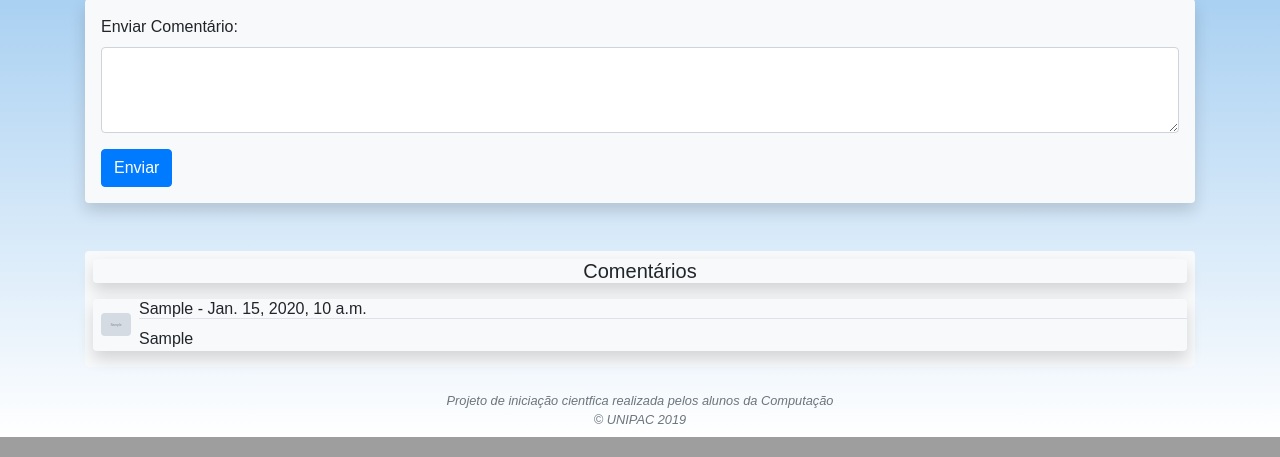
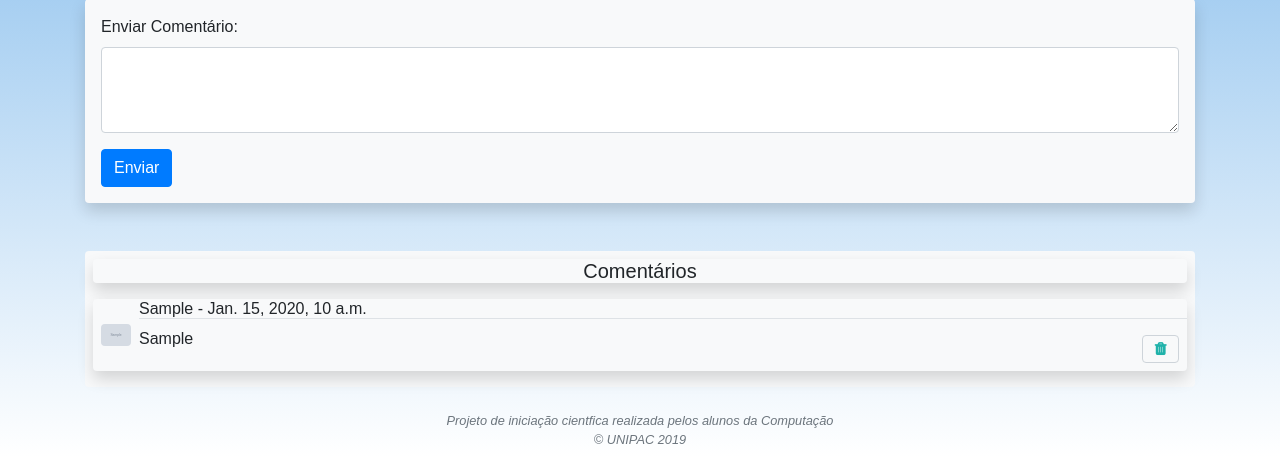
Before and after one commit to hemilioaraujo/portal_ensino, a Django app: page /aulas/aula/ in a window 1280 px wide. Shown: the part 861-1318 px from the top of the page. Run offline with Django 3.2, Linux system fonts and the light colour scheme; a user stored in the database is signed in; tables that the repository leaves empty hold one stand-in row (values such as "Sample post"); grey boxes marked "Sample" are stand-in pictures; parts of the project's set-up code (start-up, migrations or seed data) failed here and were passed over; some libraries are stand-ins or nearby versions; some web fonts are replaced.

Commit message:
adicionado link para exclusão

```diff
--- a/portal_ensino/aulas/templates/aula.html
+++ b/portal_ensino/aulas/templates/aula.html
@@ -1,7 +1,6 @@
 {% extends 'base.html' %}
 {% load bootstrap %}
 {% load static %}
-
 
 {% block title %} Aulas {% endblock %}
 
@@ -34,7 +33,6 @@
                 <label for="textComentario">Enviar Comentário:</label>
                 <textarea class="form-control" id="textComentario" rows="3" name="comentario" maxlength="500"></textarea>
             </div>
-
             <button type="submit" class="btn btn-primary" name="enviar">Enviar</button>
         </form>
     </div>
@@ -47,14 +45,17 @@
                 <img class="rounded align-self-center mr-2 ml-2" src="{{ i.user.profile.foto.url }}" alt="Foto {{ i.user.first_name }}" width="30px">
                 <div class="media-body">
                     <h6 class="mt-0 bg-gradient-secondary border-bottom border-gradient-secondary" name="{{ i.id }}">{{ i.user.first_name }} - {{ i.data }}</h6>
+                    {% if user.id == i.user.id %}
+                        <a href="{% url 'deletar_comentario' i.id %}" class="float-right" name="excluir" style="max-width: 18rem;">
+                            <span class="input-group-text bg-light m-2" style="font-size: 0.9em" id="icon_spam"><i class="fas fa-trash" style="color: lightseagreen"></i></span>
+                        </a>
+                    {% endif %}
+
                     {{ i.comentario }}
                 </div>
             </div>
-
         {% endfor %}
     </div>
-
-
 </div>
 
 {% endblock %}
```
Lines whose indentation alone changed are shown as unchanged.
